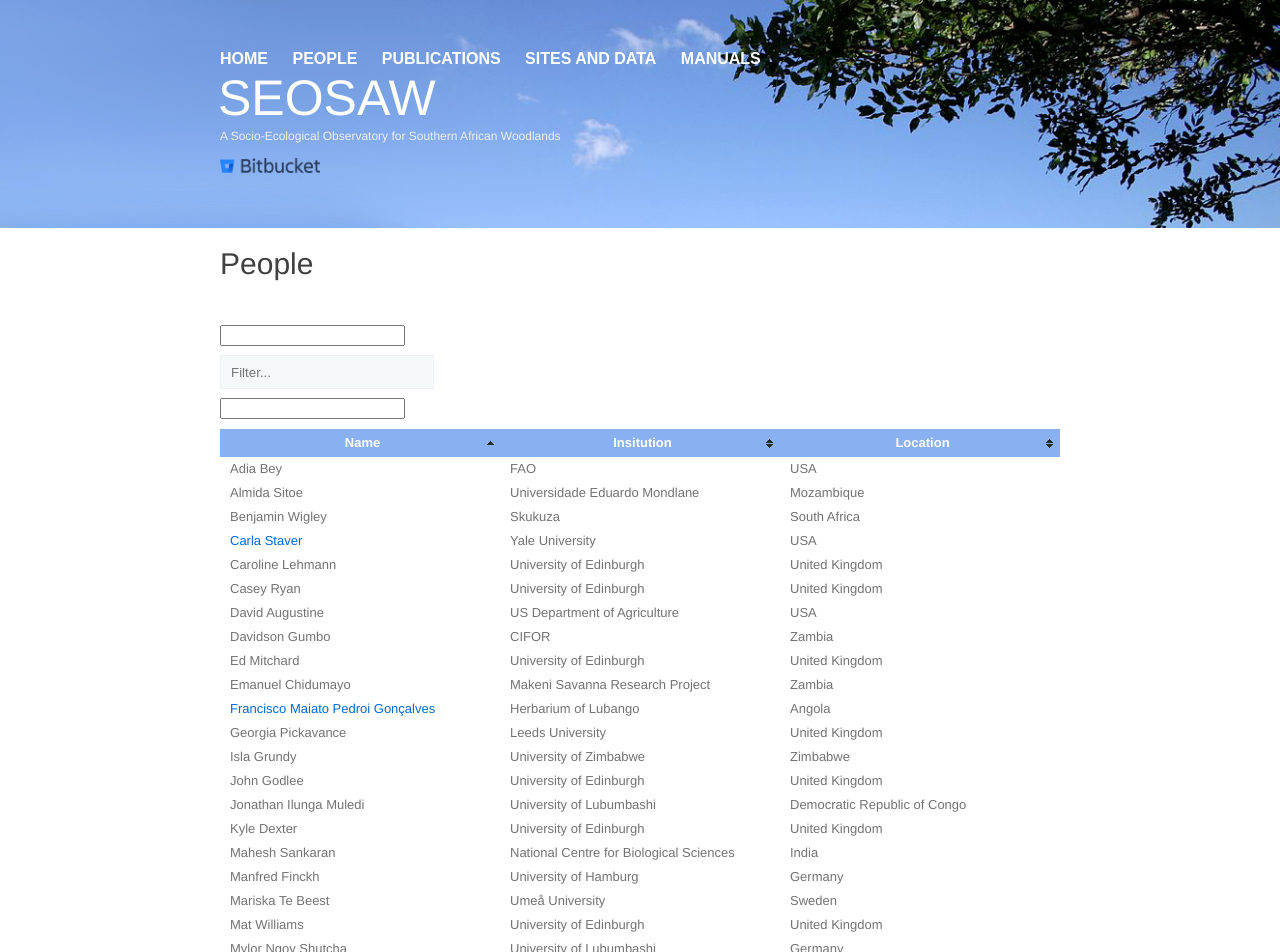
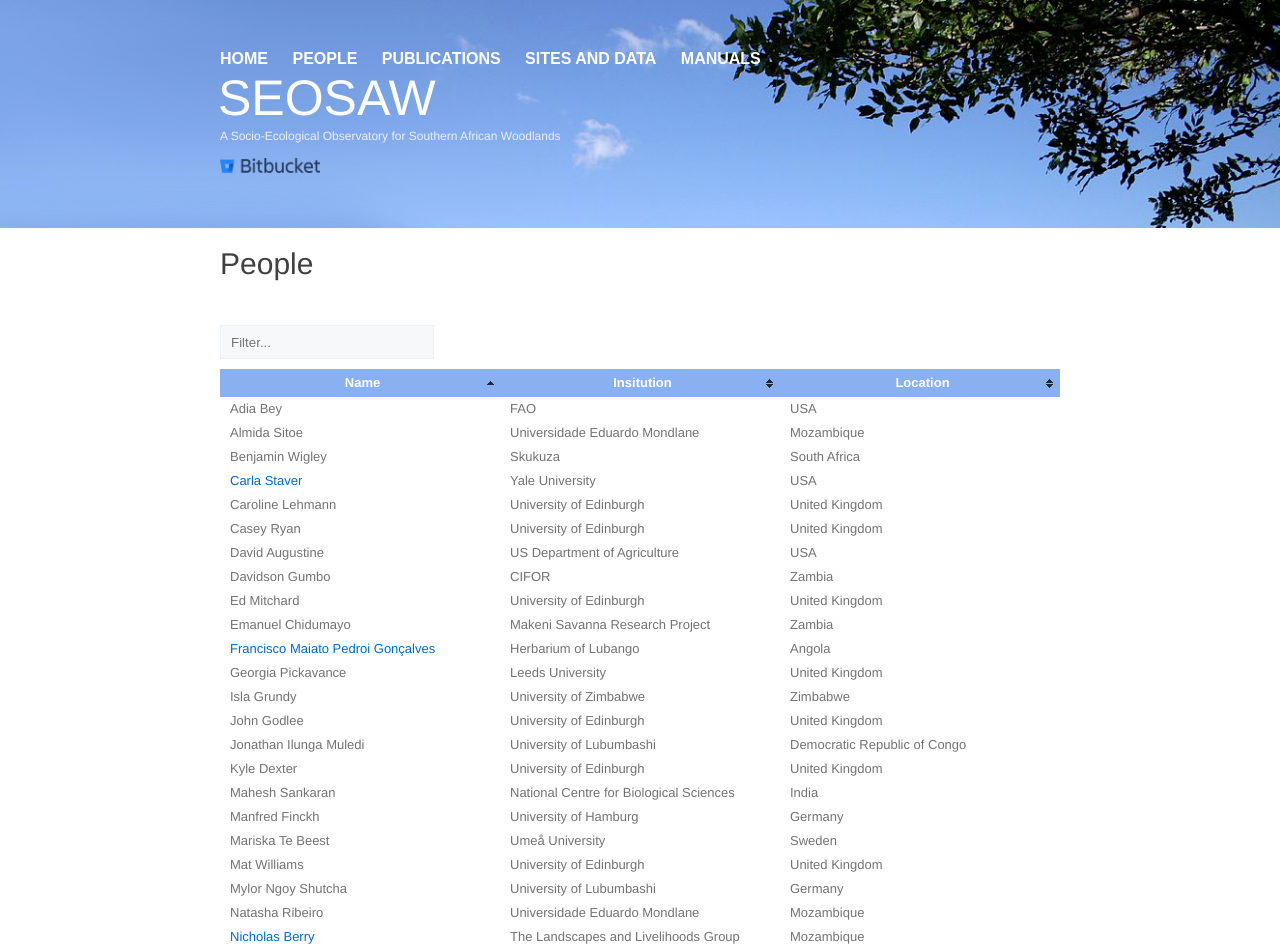
Before and after one commit to seosaw/seosaw.github.io, a Jekyll site: the page built from people.md, in a window 1280 px wide. Shown: the top 952 px of the page. Built offline with Jekyll 4.4.1, drawn with Linux system fonts in a browser that asks for light colours; nearby versions of some CDN libraries.

Commit message:
Fixed the filter box, now to the links in the table

```diff
--- a/people.md
+++ b/people.md
@@ -24,11 +24,9 @@ $('.grid').masonry({
 
 <h1>People</h1>
 
-<input type="text" id="name" />
 
 <input class="filter" id='myInput' onkeyup='filterTable()' type='text' placeholder="Filter...">
 
-<input type="text" id="name" />
 
 <table class="people tablesorter" id="myTable">
 	<thead>
```
